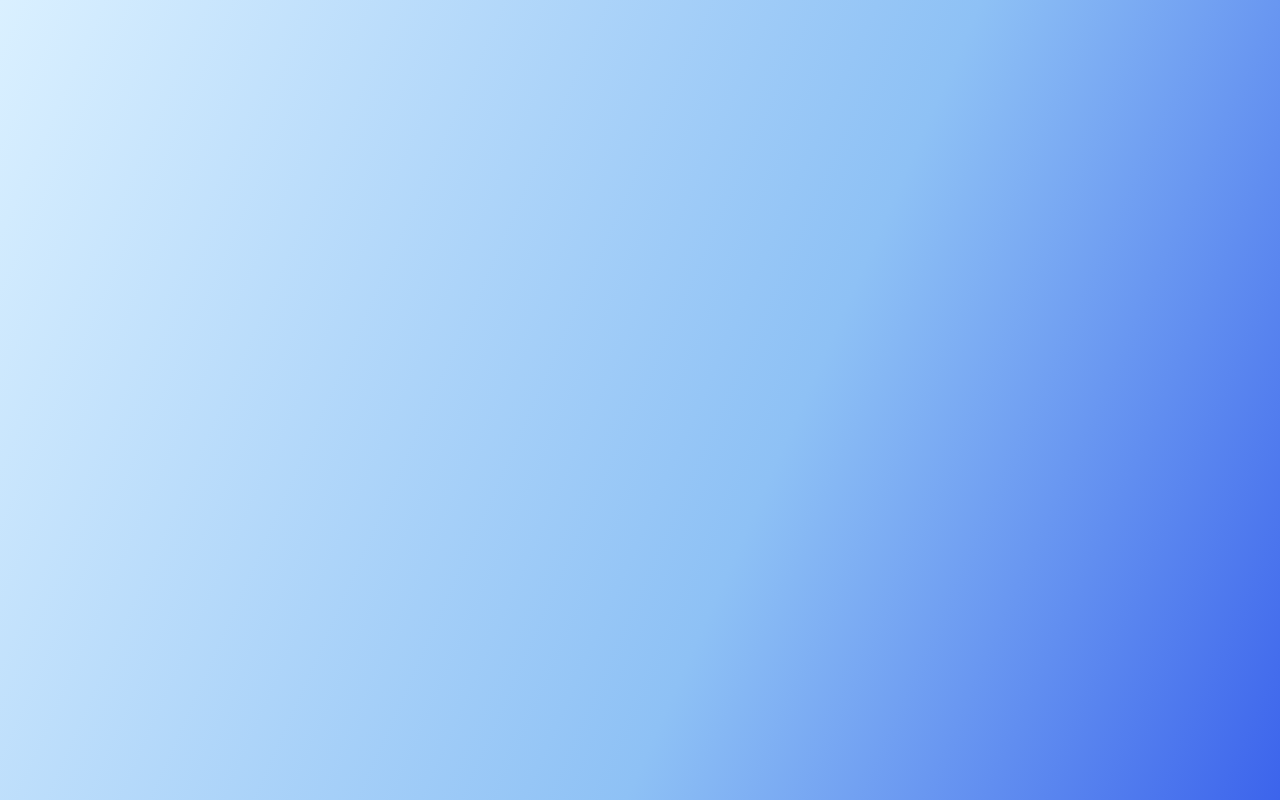
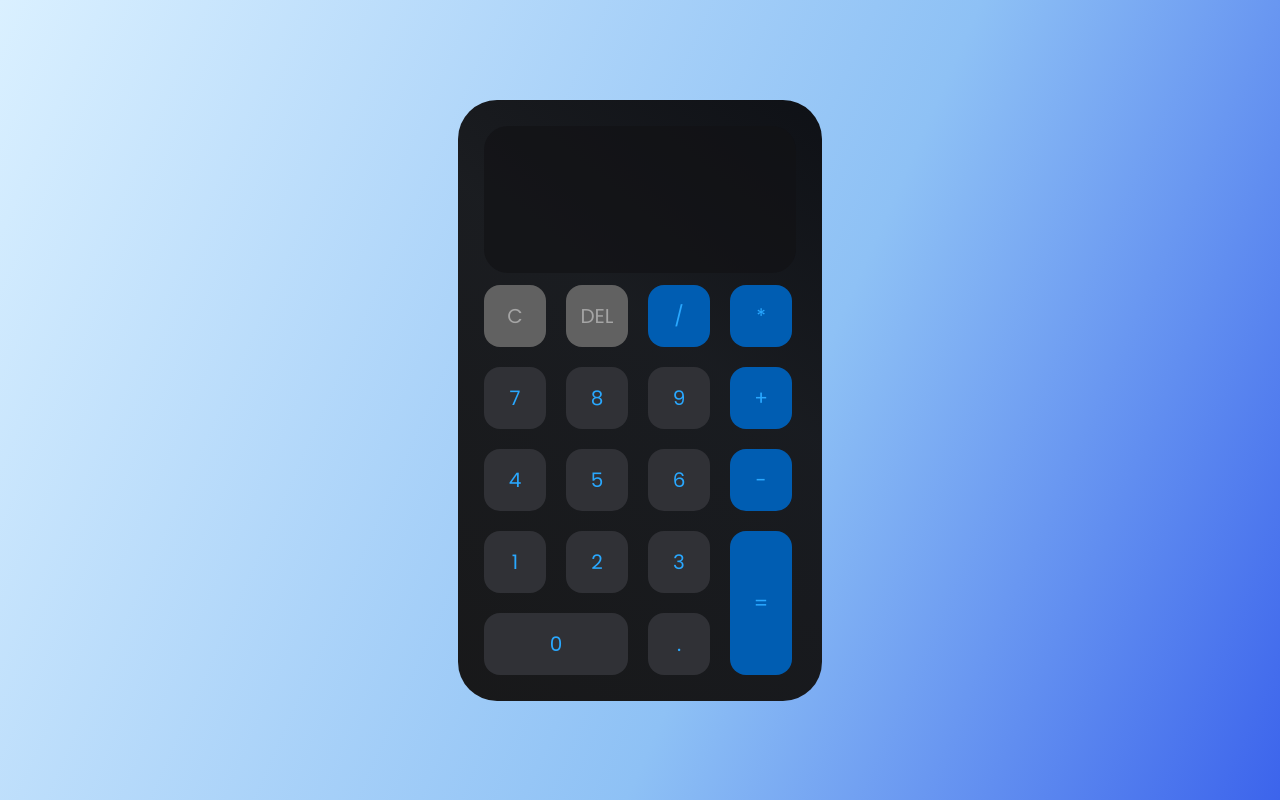
Before and after one commit to dev-pedroalmeida/calculadora-js, a plain HTML site: page index.html in a window 1280 px wide. Drawn offline with Linux system fonts and the light colour scheme.

Commit message:
Estrutura da calculadora e inicio das funcoes

```diff
--- a/index.html
+++ b/index.html
@@ -10,7 +10,49 @@
 <body>
 
     <div class="calculadora">
+        <div class="tela">
+            <p class="conta"></p>
+            <h3 class="resultado"></h3>
+        </div>
 
+        <div class="botoes">
+            <div class="linha">
+                <button class="btn clear">C</button>
+                <button class="btn clear">DEL</button>
+                <button class="btn op">/</button>
+                <button class="btn op">*</button>
+            </div>
+            <div class="linha">
+                <div class="block">
+                    <div class="linha">
+                        <button class="btn num">7</button>
+                        <button class="btn num">8</button>
+                        <button class="btn num">9</button>
+
+                    </div>
+                    <div class="linha">
+                        <button class="btn num">4</button>
+                        <button class="btn num">5</button>
+                        <button class="btn num">6</button>
+
+                    </div>
+                    <div class="linha">
+                        <button class="btn num">1</button>
+                        <button class="btn num">2</button>
+                        <button class="btn num">3</button>
+                    </div>
+                    <div class="linha">
+                        <button class="btn large num">0</button>
+                        <button class="btn">.</button>
+                    </div>
+                </div>
+                <div class="block">
+                    <button class="btn op">+</button>
+                    <button class="btn op">-</button>
+                    <button class="btn op large">=</button>
+                </div>
+            </div>
+        </div>
     </div>
 
     <script src="./js/script.js"></script>
--- a/js/script.js
+++ b/js/script.js
@@ -0,0 +1,52 @@
+const contaTela = document.querySelector('.conta');
+const resultadoTela = document.querySelector('.resultado');
+const numeros = document.querySelectorAll('.num');
+const operadores = document.querySelectorAll('.op');
+
+
+let conta = "",
+    resultado = "",
+    operador = "",
+    isCalc = false;
+
+numeros.forEach((numero) => {
+    numero.addEventListener('click', () => writeNumbers(numero.textContent));
+})
+
+operadores.forEach((operador) => {
+    operador.addEventListener('click', operate);
+})
+
+function writeNumbers(number) {
+    if(isCalc) {
+        resultado = number;
+        isCalc = false;
+    } else {
+        resultado += number;
+    }
+    resultadoTela.textContent = resultado;
+}
+
+function operate(e) {
+    isCalc = true;
+    const op = e.target.innerText;
+
+    switch(op) {
+        case '+':
+            operador = op;
+            conta = resultado;
+            contaTela.textContent = conta + op;
+            break;
+
+        case '=':
+            contaTela.textContent = resultado + operador + conta + op;
+            if(operador == '+') {
+                resultado = parseInt(resultado) + parseInt(conta);
+            }
+            resultadoTela.textContent = resultado;
+
+            break;
+
+    }
+
+}
--- a/style/style.css
+++ b/style/style.css
@@ -1,10 +1,105 @@
+@import url('https://fonts.googleapis.com/css2?family=Poppins:wght@400;500;600&display=swap');
+
 * {
     margin: 0;
     padding: 0;
+    font-family: 'Poppins', sans-serif;
 }
 
 body, html {
-    width: 100vw;
-    height: 100vh;
-    background: linear-gradient(114deg, rgba(218,240,255,1) 0%, rgba(142,193,245,1) 60%, rgba(60,100,236,1) 100%);
+    width: 100dvw;
+    height: 100dvh;
 }
+
+body {
+    background: linear-gradient(114deg, rgba(218,240,255,1) 0%, rgba(142,193,245,1) 60%, rgba(60,100,236,1) 100%) no-repeat;
+
+    display: flex;
+    align-items: center;
+    justify-content: center;
+    overflow-x: hidden;
+}
+
+.calculadora {
+    width: 312px;
+    height: fit-content;
+    border-radius: 39px;
+    background: linear-gradient(36deg, rgba(23, 23, 24, 0.993) 0%, rgba(18, 18, 20, 0.945) 60%, rgba(8, 8, 11, 0.952) 100%);
+
+    padding: 26px;
+}
+
+.tela {
+    height: 107px;
+    background-color: rgba(18, 18, 20, 0.651);
+    border-radius: 24px;
+    padding: 20px 14px;
+    margin-bottom: 12px;
+
+    display: flex;
+    flex-direction: column;
+    align-items: end;
+
+    overflow: hidden;
+
+}
+
+.conta {
+    height: 35px;
+    color: #818181;
+    font-size: 20px;
+}
+
+.resultado {
+    height: 72px;
+    color: white;
+    font-size: 48px;
+}
+
+.botoes {
+    display: flex;
+    flex-direction: column;
+    gap: 20px;
+}
+
+.linha {
+    display: flex;
+    align-items: stretch;
+    gap: 20px;
+}
+
+.botoes .btn {
+    width: 62px;
+    height: 62px;
+
+    border: none;
+    border-radius: 16px;
+    background-color: #303136;
+    color: #29A8FF;
+    font-size: 20px;
+    cursor: pointer;
+    transition: all .3s;
+}
+
+.botoes .btn:hover {
+    filter: brightness(1.2);
+}
+
+.btn.clear {
+    background-color: #616161;
+    color: #A5A5A5;
+}
+
+.btn.op {
+    background-color: #005DB2;
+}
+
+.btn.large {
+    flex: 2;
+}
+
+.block {
+    display: flex;
+    flex-direction: column;
+    gap: 20px;
+}
```
